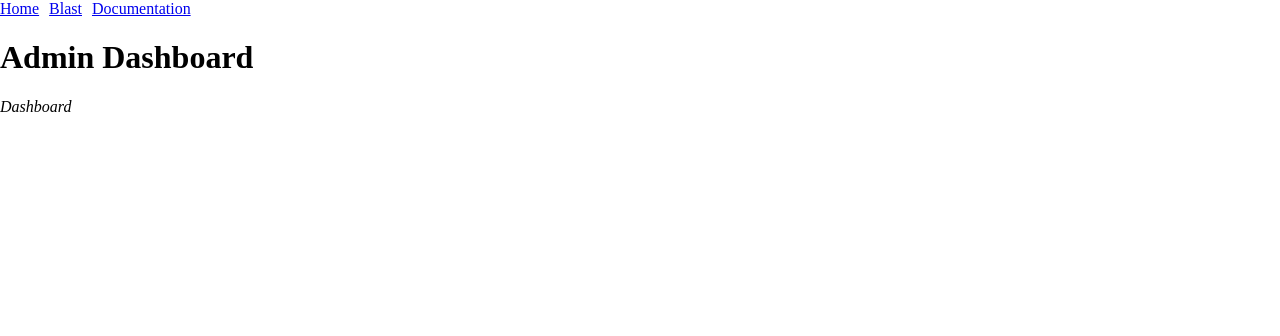
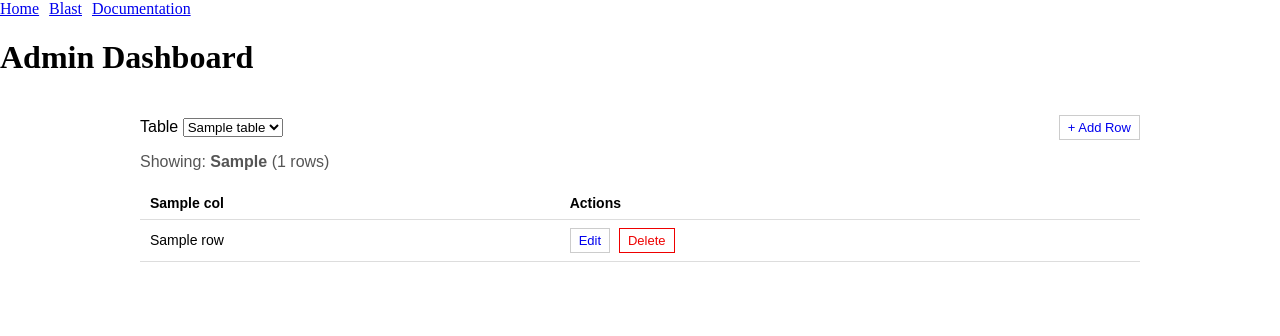
Before and after one commit to blazehp/BIN_Blok4Jaar1_Website, a Flask app: template templates/admin.html in a window 1280 px wide. Shown: the top 336 px of the page. Run offline with Flask 3, Linux system fonts and the light colour scheme; the template is opened without the code that fills it: most values are stand-ins (such as "Sample title", 1, 10 or a date in 2020); parts of the project's set-up code (start-up, migrations or seed data) failed here and were passed over.

Commit message:
Added basic structure of admin route and added potential Images for website

```diff
--- a/app.py
+++ b/app.py
@@ -1,6 +1,6 @@
 # https://flask.palletsprojects.com/en/stable/tutorial/layout/
 
-from flask import Flask, render_template, redirect
+from flask import Flask, render_template, redirect, request
 import os
 from dotenv import load_dotenv
 from database_config import db
@@ -28,10 +28,38 @@ def blast():
 def docs():
     return render_template('tech_doc.html')
 
+# Admin Routes
+@app.route('/admin', methods=["GET", "POST"])
+def admin():
+    tables = ["input", "raw_blast", "filtered_blast", "protein", "organism"]
+    current_table = request.args.get("table", "input")
 
-@app.route('/admin')
-def admin():
-    return render_template('admin.html')
+    # Safety check (prevents injection via ?table=...)
+    if current_table not in tables:
+        current_table = "input"
+
+    cursor = db.cursor()
+
+    # Fetch data
+    cursor.execute(f"SELECT * FROM {current_table}")
+    rows_raw = cursor.fetchall()
+
+    # Extract column names
+    columns = [desc[0] for desc in cursor.description]
+
+    # Convert rows → dicts (IMPORTANT)
+    rows = []
+    for r in rows_raw:
+        row_dict = {}
+        for i, col in enumerate(columns):
+            row_dict[col] = r[i]
+        rows.append(row_dict)
+
+    # db.close()
+    return render_template("admin.html", tables=tables,
+                           current_table=current_table, columns=columns,
+                           rows=rows)
+
 
 
 def delete_table(cur, table_name: str = "all"):
--- a/static/styles/admin.css
+++ b/static/styles/admin.css
@@ -0,0 +1,69 @@
+.admin-container {
+    max-width: 1000px;
+    margin: 0 auto;
+    padding: 20px;
+    font-family: Arial, sans-serif;
+}
+
+.admin-controls {
+    display: flex;
+    justify-content: space-between;
+    align-items: center;
+    margin-bottom: 15px;
+}
+
+.admin-info {
+    margin-bottom: 10px;
+    color: #555;
+}
+
+table {
+    width: 100%;
+    border-collapse: collapse;
+    font-size: 14px;
+}
+
+th, td {
+    padding: 8px 10px;
+    border-bottom: 1px solid #ddd;
+    text-align: left;
+}
+
+tr:hover {
+    background-color: #f9f9f9;
+}
+
+.actions {
+    white-space: nowrap;
+}
+
+.btn, .btn-sm {
+    text-decoration: none;
+    border: 1px solid #ccc;
+    padding: 4px 8px;
+    font-size: 13px;
+    cursor: pointer;
+    background: #fff;
+}
+
+.btn:hover, .btn-sm:hover {
+    background: #f0f0f0;
+}
+
+.btn-sm {
+    margin-right: 5px;
+}
+
+.danger {
+    border-color: #e00;
+    color: #e00;
+}
+
+.danger:hover {
+    background: #ffecec;
+}
+
+.empty-state {
+    color: #888;
+    font-style: italic;
+}
--- a/templates/admin.html
+++ b/templates/admin.html
@@ -1,17 +1,91 @@
 {% extends 'layout.html' %}
 
 {% block meta %}
-    <link rel="stylesheet" href="/static/styles/admin.css">
+<link rel="stylesheet" href="/static/styles/admin.css">
+<script>
+    function onTableChange(select) {
+        const table = select.value;
+        window.location.href = `/admin?table=${table}`;
+    }
+
+    function confirmDelete() {
+        return confirm("Are you sure you want to delete this row?");
+    }
+</script>
 {% endblock %}
 
-{% block title %}Dashboard{% endblock %}
+{% block title %}Admin Dashboard{% endblock %}
 
 {% block header %}
-    <h1>Admin Dashboard</h1>
+<h1>Admin Dashboard</h1>
 {% endblock %}
 
 {% block content %}
-    <main>
-        <i>Dashboard</i>
-    </main>
+<main class="admin-container">
+
+    <!-- Table Controls -->
+    <section class="admin-controls">
+        <div class="control-left">
+            <label for="db_table_selector">Table</label>
+            <select id="db_table_selector" onchange="onTableChange(this)">
+                {% for t in tables %}
+                    <option value="{{ t }}" {% if t == current_table %}selected{% endif %}>
+                        {{ t|capitalize }}
+                    </option>
+                {% endfor %}
+            </select>
+        </div>
+
+        <div class="control-right">
+            <a href="/admin/create/{{ current_table }}" class="btn">+ Add Row</a>
+        </div>
+    </section>
+
+    <!-- Table Info -->
+    <section class="admin-info">
+        <p>
+            <!-- Using Jinja built-in functionality for styling -->
+            Showing: <strong>{{ current_table|capitalize }}</strong>
+            ({{ rows|length }} rows)
+        </p>
+    </section>
+
+    <!-- Data Table -->
+    <section class="admin-table">
+        {% if rows and columns %}
+        <table>
+            <thead>
+                <tr>
+                    {% for col in columns %}
+                        <th>{{ col }}</th>
+                    {% endfor %}
+                    <th>Actions</th>
+                </tr>
+            </thead>
+            <tbody>
+                {% for row in rows %}
+                <tr>
+                    {% for col in columns %}
+                        <td>{{ row[col] }}</td>
+                    {% endfor %}
+                    <td class="actions">
+                        <a href="/admin/edit/{{ current_table }}/{{ row['id'] }}" class="btn-sm">Edit</a>
+
+                        <form method="POST"
+                              action="/admin/delete/{{ current_table }}/{{ row['id'] }}"
+                              onsubmit="return confirmDelete()"
+                              style="display:inline;">
+                            <button type="submit" class="btn-sm danger">Delete</button>
+                        </form>
+                    </td>
+                </tr>
+                {% endfor %}
+            </tbody>
+        </table>
+        {% else %}
+            <p class="empty-state">No records found in this table.</p>
+        {% endif %}
+    </section>
+
+</main>
 {% endblock %}
```
Also changed, not shown: static/hot_compost.jpg (added), static/hot_compost_truck.jpg (added), static/mushroom.jpg (added), static/mushroom_2.png (added).
